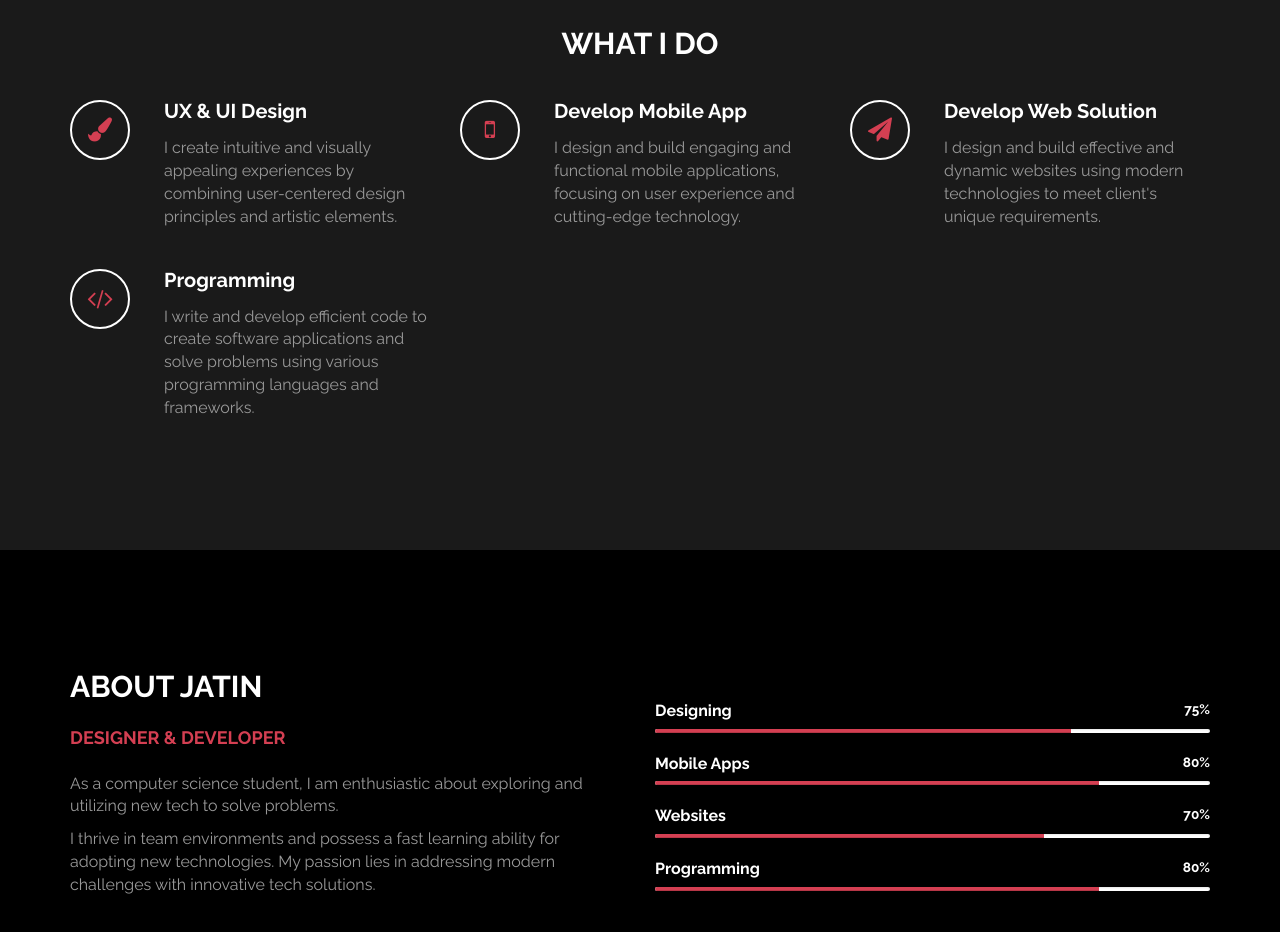
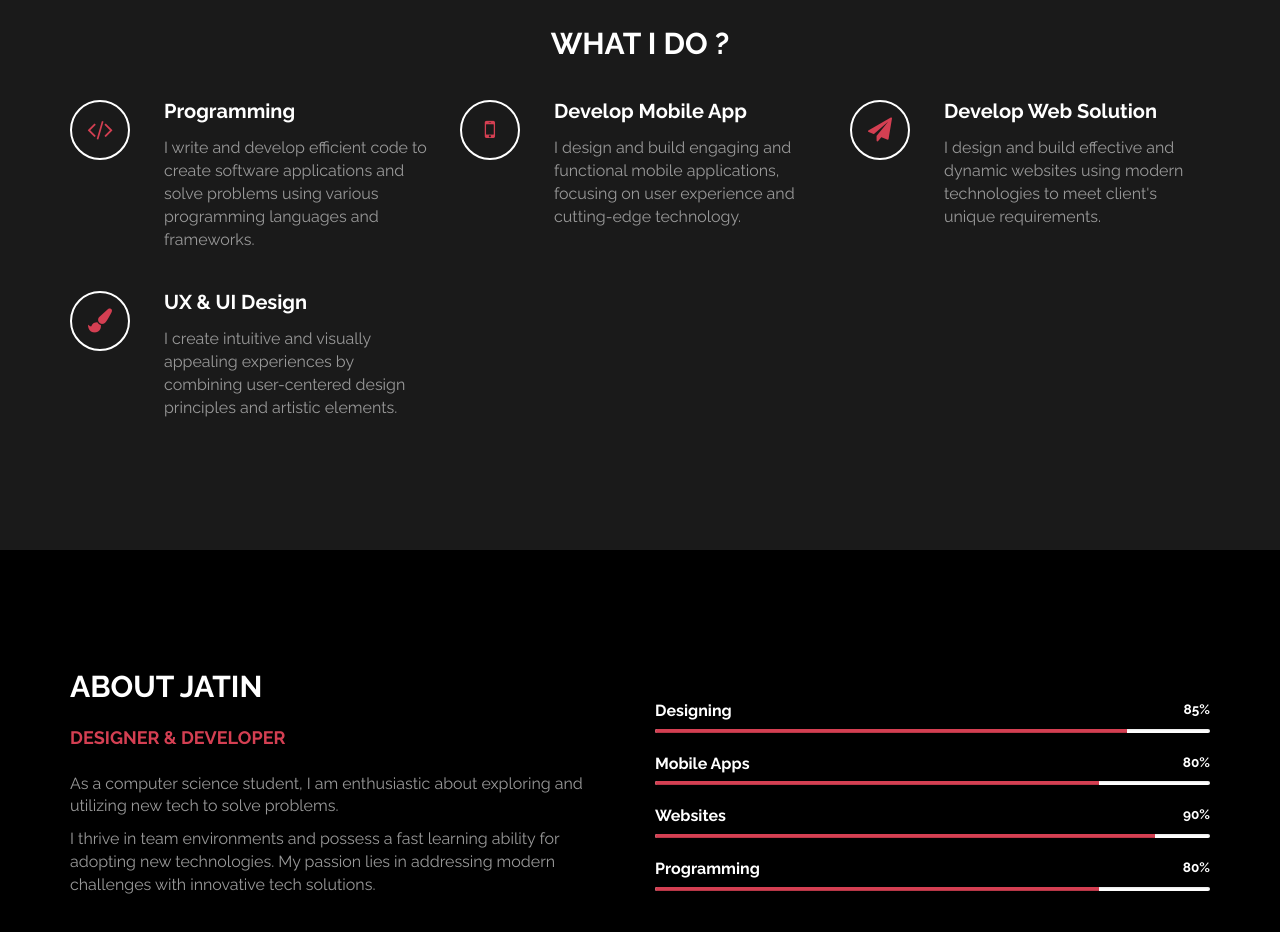
Before and after one commit to jatinsharma10032002/portfolio, a plain HTML site: page index.html in a window 1280 px wide. Shown: the part 860-1792 px from the top of the page. Drawn offline with Linux system fonts and the light colour scheme.

Commit message:
Update index.html

```diff
--- a/index.html
+++ b/index.html
@@ -36,7 +36,7 @@
 					<div class="col-md-8 wow fadeIn" data-wow-delay="0.9s">
 						<h3>Unleash TECH</h3>
 						<h1>Jatin Sharma</h1>
-						<h2 class="rotate">UX/UI DESIGNER , WEB DEVELOPER , APP DEVELOPER , PROGRAMMER</h2>
+						<h2 class="rotate">PROGRAMMER , UX/UI DESIGNER , Business Analytics , WEB DEVELOPER , APP DEVELOPER </h2>
 						<p>I am a passionate computer science student with a strong inclination towards exploring and utilizing new technologies. I thrive on solving problems by leveraging technology and enjoy working collaboratively within a team. My ability to quickly grasp new technologies enables me to stay up-to-date with the latest advancements. I am driven by the desire to tackle modern challenges and provide innovative solutions through the effective application of technology.</p>
 						<a href="#work" class="btn btn-default smoothScroll wow fadeInUp" data-wow-delay="1s">Get started</a>
 					</div>
@@ -51,7 +51,7 @@
 			<div class="container">
 				<div class="row">
 					<div class="col-md-12 wow bounce">
-						<h2>WHAT I DO</h2>
+						<h2>WHAT I DO ?</h2>
 					</div>
                 </div>
 
@@ -59,11 +59,11 @@
 					<div class="col-md-4 col-xs-11 wow fadeInUp" data-wow-delay="0.6s">
 						<div class="media">
 							<div class="media-object media-left">
-								<i class="fa fa-paint-brush"></i>
+								<i class="fa fa-code"></i>
 							</div>
 							<div class="media-body">
-								<h3 class="media-heading">UX &AMP; UI Design</h3>
-								<p>I create intuitive and visually appealing experiences by combining user-centered design principles and artistic elements.</p>
+								<h3 class="media-heading">Programming</h3>
+								<p>I write and develop efficient code to create software applications and solve problems using various programming languages and frameworks.</p>
 							</div>
 						</div>
 					</div>
@@ -95,15 +95,14 @@
 					<div class="col-md-4 col-xs-11 wow fadeInUp" data-wow-delay="0.6s">
 						<div class="media">
 							<div class="media-object media-left">
-								<i class="fa fa-code"></i>
+								<i class="fa fa-paint-brush"></i>
 							</div>
 							<div class="media-body">
-								<h3 class="media-heading">Programming</h3>
-								<p>I write and develop efficient code to create software applications and solve problems using various programming languages and frameworks.</p>
+								<h3 class="media-heading">UX &AMP; UI Design</h3>
+								<p>I create intuitive and visually appealing experiences by combining user-centered design principles and artistic elements.</p>
 							</div>
 						</div>
 					</div>
-
 				</div>
 			</div>
 		</div>
@@ -120,17 +119,17 @@
 						<p> I thrive in team environments and possess a fast learning ability for adopting new technologies. My passion lies in addressing modern challenges with innovative tech solutions.</p>
 					</div>
 					<div class="col-md-6 col-xs-11 wow fadeInRight" data-wow-delay="0.9s">
-						<span class="text-top">Designing <small>75%</small></span>
+						<span class="text-top">Designing <small>85%</small></span>
 							<div class="progress">
-								<div class="progress-bar progress-bar-danger" role="progressbar" aria-valuenow="60" aria-valuemin="0" aria-valuemax="100" style="width: 75%;"></div>
+								<div class="progress-bar progress-bar-danger" role="progressbar" aria-valuenow="60" aria-valuemin="0" aria-valuemax="100" style="width: 85%;"></div>
 							</div>
 						<span>Mobile Apps <small>80%</small></span>
 							<div class="progress">
 								<div class="progress-bar progress-bar-danger" role="progressbar" aria-valuenow="80" aria-valuemin="0" aria-valuemax="100" style="width: 80%;"></div>
 							</div>
-						<span>Websites <small>70%</small></span>
+						<span>Websites <small>90%</small></span>
 							<div class="progress">
-								<div class="progress-bar progress-bar-danger" role="progressbar" aria-valuenow="60" aria-valuemin="0" aria-valuemax="100" style="width: 70%;"></div>
+								<div class="progress-bar progress-bar-danger" role="progressbar" aria-valuenow="60" aria-valuemin="0" aria-valuemax="100" style="width: 90%;"></div>
 							</div>
 						<span>Programming <small>80%</small></span>
 							<div class="progress">
```
